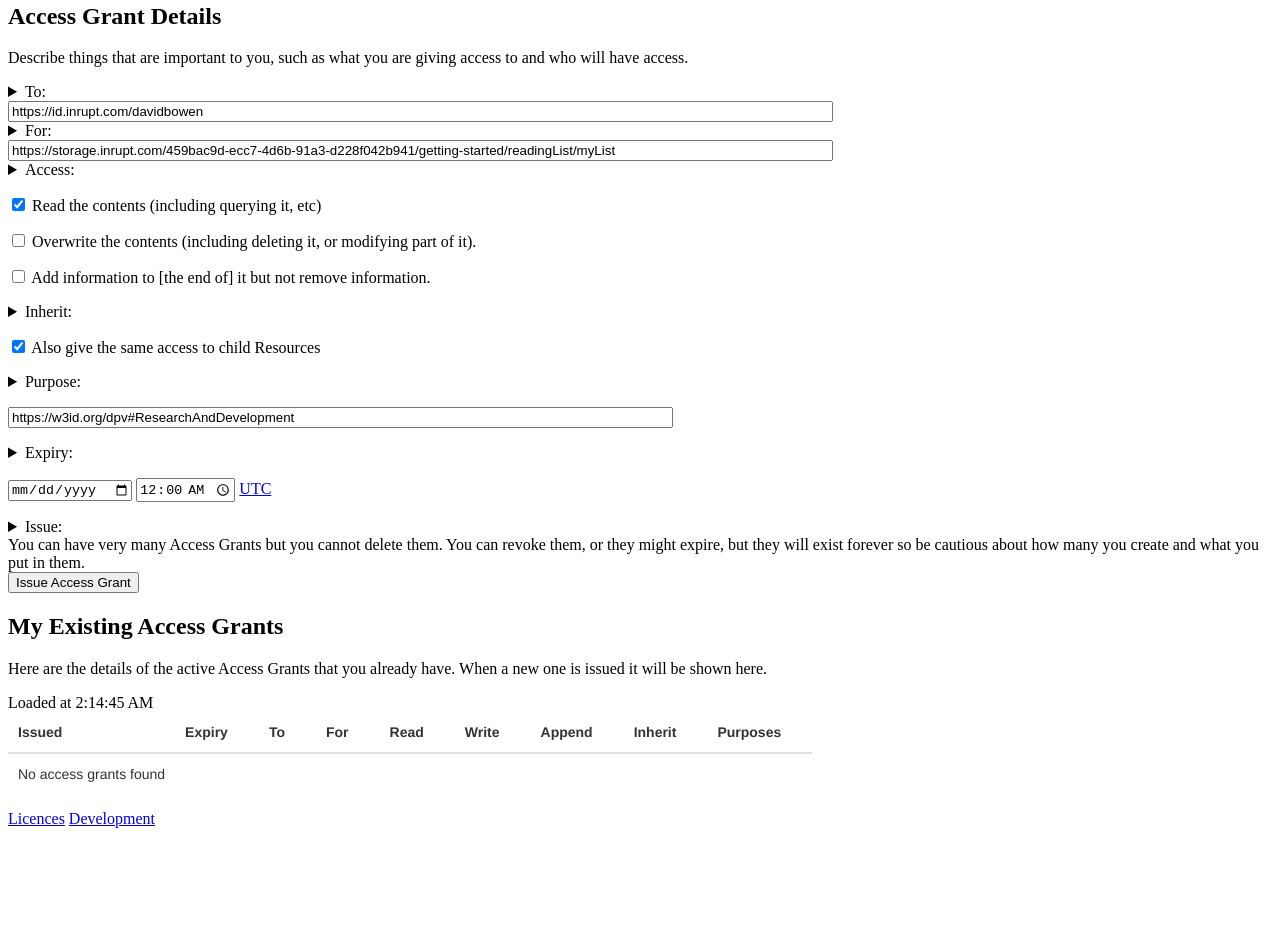
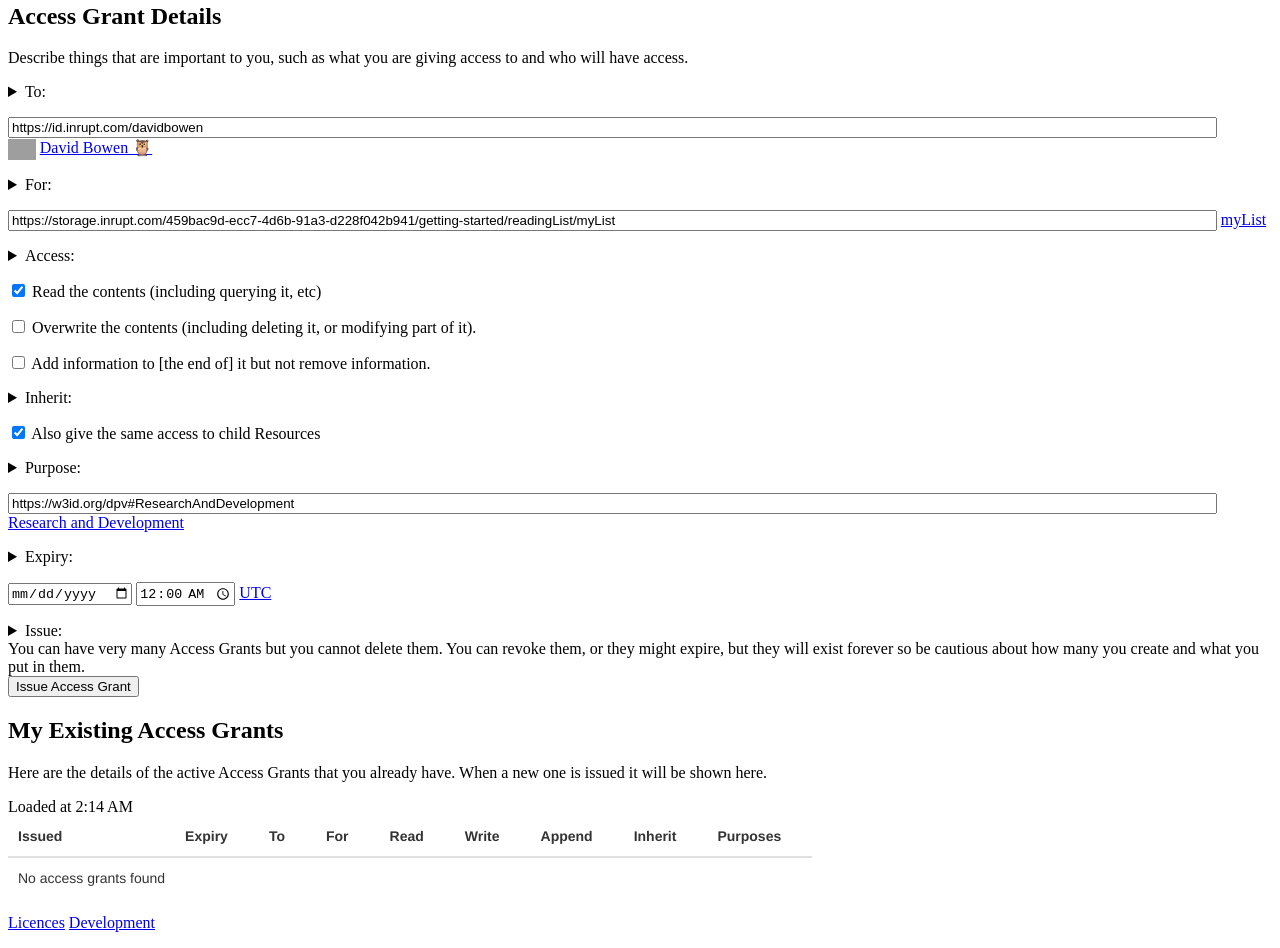
Before and after one commit to MyForest/issue-access-grant, a website built with webpack: page src/index.ejs in a window 1280 px wide. Shown: the part 391-1339 px from the top of the page. Before the commit the page ends 1235 px from the top, so only its background shows below. Built offline with nearby package versions, Linux system fonts and the light colour scheme; grey boxes are pictures that could not be loaded; what @inrupt/solid-client-access-grants, @inrupt/solid-client-authn-browser would draw is missing.

Commit message:
Use more consistent names for input elements

```diff
--- a/src/index.ejs
+++ b/src/index.ejs
@@ -29,7 +29,7 @@
         <summary><label id="labelIdP" for="input-idp">Identity Provider:</label></summary>
         Ideally you should know how you prefer to login to Solid. If not then simply leave this default.
       </details>
-      <input type="text" id="input-idp" size="80" value="https://login.inrupt.com"></input>
+      <input type="text" id="input-idp" style="width: 95%" value="https://login.inrupt.com"></input>
       <button name="btnLogin" id="btnLogin">Login</button>
     </div>
     <div>
@@ -55,10 +55,12 @@
       </summary>
       <p>Grant access to the agent with this WebID. It might represent a person or a bot.</p>
     </details>
-    <input type="text" id="input-requestor-webid" name="input-requestor-webid" size="100"
-      value="https://id.inrupt.com/davidbowen">
+    <p>
+      <input type="text" data-access-request-state id="input-requestor-webid"
+        style="width: 95%" value="https://id.inrupt.com/davidbowen">
       <br>
-    <label id="to-description"></label>
+      <label data-summary-for="input-requestor-webid">&nbsp;</label>
+    </p>
 
 
     <details>
@@ -66,9 +68,11 @@
       <p>This is the Resource URI you are giving access to.</p>
       <p>You can use a Resource or a Container.</p>
     </details>
-    <input type="text" id="input-resource" name="input-resource" size="100"
-      value="https://storage.inrupt.com/459bac9d-ecc7-4d6b-91a3-d228f042b941/getting-started/readingList/myList">
-
+    <p>
+      <input type="text" data-access-request-state data-is-array id="input-resource" name="input-resource" style="width: 95%"
+        value="https://storage.inrupt.com/459bac9d-ecc7-4d6b-91a3-d228f042b941/getting-started/readingList/myList">
+        <label data-summary-for="input-resource" data-summary-uses-simple-resource-label>&nbsp;</label>
+      </p>
 
     <details>
       <summary>Access:</summary>
@@ -78,16 +82,16 @@
         you want to know the technical details.</p>
     </details>
     <p title="Read">
-      <input type="checkbox" id="access-mode-read" name="access-mode-read" checked></input>
-      <label for="access-mode-read">Read the contents (including querying it, etc)</label>
+      <input type="checkbox" data-access-request-state id="input-access-mode-read" checked></input>
+      <label for="input-access-mode-read">Read the contents (including querying it, etc)</label>
     </p>
     <p title="Write">
-      <input type="checkbox" id="access-mode-write" name="access-mode-write"></input>
-      <label for="access-mode-write">Overwrite the contents (including deleting it, or modifying part of it).</label>
+      <input type="checkbox" data-access-request-state id="input-access-mode-write"></input>
+      <label for="input-access-mode-write">Overwrite the contents (including deleting it, or modifying part of it).</label>
     </p>
     <p title="Append">
-      <input type="checkbox" id="access-mode-append" name="access-mode-append"></input>
-      <label for="access-mode-append">Add information to [the end of] it but not remove information.</label>
+      <input type="checkbox" data-access-request-state id="input-access-mode-append"></input>
+      <label for="input-access-mode-append">Add information to [the end of] it but not remove information.</label>
     </p>
 
     <details>
@@ -96,8 +100,8 @@
         because it allows you to give access to a lot of Resources with a single Access Grant.</p>
     </details>
     <p title="Inherit">
-      <input type="checkbox" id="inherit" name="inherit" checked></input>
-      <label for="inherit">Also give the same access to child Resources</label>
+      <input type="checkbox" data-access-request-state id="input-inherit" checked></input>
+      <label for="input-inherit">Also give the same access to child Resources</label>
     </p>
 
 
@@ -110,11 +114,11 @@
         purposes defined.</p>
     </details>
     <p title="Purposes">
-      <input type="text" id="purpose" name="purpose" size="80"
-        value="https://w3id.org/dpv#ResearchAndDevelopment"></input>
-    </p>
-    <label id="purpose-description"></label>
+      <input type="text" data-access-request-state data-is-array id="input-purpose"
+ style="width: 95%" value="https://w3id.org/dpv#ResearchAndDevelopment"></input>
 
+    <label data-summary-for="input-purpose">&nbsp;</label>
+  </p>
 
     <details>
       <summary>Expiry:</summary>
@@ -125,8 +129,10 @@
         of the security system to check the revocation status of your Access Grant.</p>
     </details>
     <p title="Expiry">
-      <input type="date" id="expiration-date" name="expiration-date"> <input type="time" id="expiration-time"
-        name="expiration-time" value="00:00" /> <a target="_blank" rel="noopener noreferrer"
+      <input type="date" data-access-request-state id="input-expiration-date">
+      <input type="time" data-access-request-state id="input-expiration-time" value="00:00" />
+      <a
+        target="_blank" rel="noopener noreferrer"
         href="https://en.wikipedia.org/wiki/Coordinated_Universal_Time">UTC</a>
     </p>
 
@@ -136,11 +142,9 @@
       <p>When you issue the Access Grant it will be available for the other person to use. They will need to work out
         how to find it and use it. They will probably be using an app to do that for them.</p>
       <h3>Request</h3>
-      <textarea name="requestBody" id="requestBody" rows="10" cols="100" disabled="disabled"
-        style="white-space: pre-wrap;"></textarea>
+      <pre id="request-body" style="width: 100%" />
       <h3>Response</h3>
-      <textarea name="accessGrantBody" id="accessGrantBody" rows="10" cols="100" disabled="disabled"
-        style="white-space: pre-wrap;"></textarea>
+      <pre id="access-grant-body" style="width: 100%" />
 
     </details>
     <aside>You can have very many Access Grants but you cannot delete them.
--- a/src/index.js
+++ b/src/index.js
@@ -1,26 +1,16 @@
-import {
-  login,
-  handleIncomingRedirect,
-  getDefaultSession
-} from "@inrupt/solid-client-authn-browser";
+import { login, handleIncomingRedirect, getDefaultSession } from "@inrupt/solid-client-authn-browser";
 
 import { getAccessGrantAll, approveAccessRequest } from "@inrupt/solid-client-access-grants";
-import "./responsive.css";
-import "./sortable-theme-bootstrap.css";
+
 import { getLabel } from "./labels"
 import { getImageURL } from "./images"
 
-const buttonLogin = document.querySelector("#btnLogin");
-const buttonIssue = document.querySelector("#btnIssue");
-const inputRequestorWebId = document.querySelector("#input-requestor-webid");
-const inputResource = document.querySelector("#input-resource");
-const accessGrantBody = document.querySelector("#accessGrantBody");
-const accessgrants = document.querySelector("#accessgrants");
-const loading = document.querySelector("#accessgrants-loading-status");
-const idp = document.querySelector("#input-idp");
+import "./responsive.css";
+import "./sortable-theme-bootstrap.css";
 
-async function cellContentForURL(url, defaultLabel = (url) => url) {
-  const label = getLabel(url) ?? defaultLabel(url);
+
+async function cellContentForURL(url, missingLabelFunction = (url) => url) {
+  const label = getLabel(url) ?? missingLabelFunction(url);
   var result = "";
   if (label == url) {
     result += "<span>";
@@ -28,9 +18,9 @@ async function cellContentForURL(url, defaultLabel = (url) => url) {
     result += "<span title='" + url + "'>";
   }
 
-  const imageURL =await getImageURL(url);
-  if(imageURL){
-    result +="<img style='vertical-align:middle; height: 1.3em;' src='" + imageURL + "' /> ";
+  const imageURL = await getImageURL(url);
+  if (imageURL) {
+    result += "<img style='vertical-align:middle; height: 1.3em;' src='" + imageURL + "' /> ";
   }
 
   result += "<a  target='_blank' rel='noopener noreferrer' href='" + url + "'>";
@@ -40,26 +30,26 @@ async function cellContentForURL(url, defaultLabel = (url) => url) {
   return result;
 }
 
-async function cellContentForArray(array, defaultLabel) {
+async function cellContentForArray(array, missingLabelFunction= (url) => url) {
 
-  if (array == null || array.length==0) {
-    return "<span title='Nothing specified'>" + defaultLabel + "</span>";
+  if (array == null || array.length == 0) {
+    return "<span title='Nothing specified'>" + missingLabelFunction + "</span>";
   }
-  var result="";
+  var result = "";
   var comma = "";
   var actuallyAnArray = array;
   if (!Array.isArray(array)) {
     actuallyAnArray = Array(array);
   }
-  actuallyAnArray=actuallyAnArray.filter(item=>item.length>0)
-  if (actuallyAnArray.length==0) {
-    return "<span title='Nothing specified'>" + defaultLabel + "</span>";
+  actuallyAnArray = actuallyAnArray.filter(item => item.length > 0)
+  if (actuallyAnArray.length == 0) {
+    return "<span title='Nothing specified'>" + missingLabelFunction + "</span>";
   }
 
   for (const item of actuallyAnArray) {
     if (item.length) {
       result += comma;
-      result += await cellContentForURL(item);
+      result += await cellContentForURL(item,missingLabelFunction);
       comma = ", ";
     }
   }
@@ -75,9 +65,8 @@ function simpleResourceLabel(resourceURI) {
 }
 
 function loginToIdP() {
-
   const loginOptions = {
-    oidcIssuer: idp.value,
+    oidcIssuer: document.querySelector("#input-idp").value,
     redirectUrl: new URL(".", window.location.href).toString(),
     clientId: "https://myforest.com/issue-access-grant/client-identifier.json"
   }
@@ -95,7 +84,7 @@ async function handleRedirectAfterLogin() {
   if (session.info.isLoggedIn) {
     // Update the page with the status.
     document.getElementById("myWebID").innerHTML = await cellContentForURL(session.info.webId);
-    buttonIssue.removeAttribute("disabled");
+    // buttonIssue.removeAttribute("disabled");
     listAccessGrants();
   } else {
     console.log("Not logged in")
@@ -103,25 +92,27 @@ async function handleRedirectAfterLogin() {
 }
 
 
-
-async function getRequestOverride() {
-  const access = {
-    read: document.querySelector("#access-mode-read").checked,
-    write: document.querySelector("#access-mode-write").checked,
-    append: document.querySelector("#access-mode-append").checked
+/**
+ * Gather the input state so we can preview it and return it in the case we actually want to issue the Access Grant
+ * @returns An object that can be used to issue an Access Grant
+ */
+async function getRequestOverrideAndUpdatePreview() {
+  const access = {};
+  for (const mode of ["read", "write", "append"]) {
+    access[mode] = document.querySelector("#input-access-mode-" + mode).checked
   }
 
   const requestOverride = {
     status: "https://w3id.org/GConsent#ConsentStatusExplicitlyGiven",
-    requestor: inputRequestorWebId.value,
+    requestor: document.querySelector("#input-requestor-webid").value,
     access,
-    purpose: [document.querySelector("#purpose").value.split(",")],
-    resources: [inputResource.value],
-    inherit: document.querySelector("#inherit").checked
+    purpose: [...new Set(document.querySelector("#input-purpose").value.split(","))],
+    resources: [...new Set(document.querySelector("#input-resource").value.split(","))],
+    inherit: document.querySelector("#input-inherit").checked
   }
 
-  const expirationDateValue = document.querySelector("#expiration-date").value
-  const expirationTimeValue = document.querySelector("#expiration-time").value
+  const expirationDateValue = document.querySelector("#input-expiration-date").value
+  const expirationTimeValue = document.querySelector("#input-expiration-time").value
   if (expirationDateValue.length > 0) {
     var dateExpression = expirationDateValue + "T";
     if (expirationTimeValue.length > 0) {
@@ -132,20 +123,22 @@ async function getRequestOverride() {
     requestOverride.expirationDate = new Date(dateExpression);
   }
 
-  document.querySelector("#requestBody").innerText = JSON.stringify(requestOverride, null, 2);
+    // Show pretty-printed preview
+  document.querySelector("#request-body").innerText = JSON.stringify(requestOverride, null, 2);
   return requestOverride;
 }
 
 async function issueGrant() {
+  const accessGrantBody = document.querySelector("#access-grant-body");
+
   try {
-    const requestOverride = await getRequestOverride();
-    // const grant = { "example": true, "moment": new Date() };
+    const requestOverride = await getRequestOverrideAndUpdatePreview();
     const grant = await approveAccessRequest(undefined, requestOverride)
     accessGrantBody.innerText = JSON.stringify(grant, null, 2);
     listAccessGrants()
   } catch (error) {
     console.log(error);
-    accessGrantBody.textContent = "Error: " + error;
+    accessGrantBody.innerText = "Error: " + error;
   }
 }
 
@@ -153,30 +146,77 @@ async function issueGrant() {
 
 async function listAccessGrants() {
   const defaultTitle = "Issue Access Grant";
+  const loading = document.querySelector("#accessgrants-loading-status");
+
   try {
     loading.innerText = "(loading...)";
-    const params = { resource: inputResource.value }
+    const params = { includeExpired: true, resource: document.querySelector("#input-resource").value }
     const accessGrants = await getAccessGrantAll(params);
 
     if (accessGrants.length > 0) {
       accessgrants.innerHTML = ""
       for (let i = 0; i < accessGrants.length; i++) {
+        accessgrants.innerHTML += await accessGrantAsTableRow(accessGrants, i);
+      }
+
+      document.title = "(" + accessGrants.length + ") " + defaultTitle;
+    } else {
+      accessgrants.innerHTML = "<tr><td>No access grants found</td></tr>"
+      document.title = defaultTitle;
+    }
+
+  } catch (error) {
+    console.log(error);
+    accessgrants.innerHTML = "Error" + error;
+  } finally {
+    loading.innerText = "Loaded at " + new Date().toLocaleTimeString([], { timeStyle: 'short' });
+  }
+
+}
+
+/**
+ * Create a user-friendly summary of the field and present it to the user in the summary node
+ * @param {Node} node
+ * @param {Node} summaryNode
+ * @returns
+ */
+async function updateSummary(node, summaryNode) {
+  const value = node.value;
+  if (value == null) {
+    summaryNode.innerHTML = "&nbsp;";
+    return;
+  }
+
+  var missingLabelFunction=undefined;
+  if(summaryNode.dataset.summaryUsesSimpleResourceLabel!=null){
+    missingLabelFunction=simpleResourceLabel
+  }
+
+  if (node.dataset.isArray == null) {
+    summaryNode.innerHTML = await cellContentForURL(value,missingLabelFunction)
+  } else {
+    summaryNode.innerHTML = await cellContentForArray([...new Set(value.split(","))],missingLabelFunction)
+  }
+
+}
+
+async function accessGrantAsTableRow(accessGrants, i) {
   const vc = accessGrants[i];
-        var row = ""
-        row += "<tr>"
-        row += "<td class='priority-5' title='" + vc.id + "'>" + i + "</td>"
+  var row = "";
+  row += "<tr>";
+  row += "<td class='priority-5' title='" + vc.id + "'>" + i + "</td>";
 
-        row += "<td class='priority-4' data-value='" + vc.issuanceDate + "' title='" + vc.issuanceDate + "'>" + new Date(vc.issuanceDate).toLocaleDateString() + "</td>"
+  row += "<td class='priority-4' data-value='" + vc.issuanceDate + "' title='" + vc.issuanceDate + "'>" + new Date(vc.issuanceDate).toLocaleDateString() + "</td>";
 
   if (vc.expirationDate == null) {
-          row += "<td class='priority-4'>" + (vc.expirationDate ?? "Never") + "</td>"
+    row += "<td class='priority-4'>" + (vc.expirationDate ?? "Never") + "</td>";
   } else {
-          row += "<td class='priority-4' data-value='" + vc.expirationDate + "' title='" + vc.expirationDate + "'>" + new Date(vc.expirationDate).toLocaleDateString() + "</td>"
+    row += "<td class='priority-4' data-value='" + vc.expirationDate + "' title='" + vc.expirationDate + "'>" + new Date(vc.expirationDate).toLocaleDateString() + "</td>";
   }
 
   row += "<td class='priority-5'>";
   row += await cellContentForURL(vc.issuer);
-        row += "</td>"
+  row += "</td>";
 
   const providedConsent = vc.credentialSubject.providedConsent;
 
@@ -194,15 +234,15 @@ async function listAccessGrants() {
   for (const mode of ["Read", "Write", "Append"]) {
     const checked = providedConsent.mode.includes(mode);
     row += "<td ";
-          row += "data-value='" + checked + "' "
-          row += "title='" + mode + "'"
+    row += "data-value='" + checked + "' ";
+    row += "title='" + mode + "'";
     row += ">";
     row += "<input disabled type='checkbox' ";
 
     if (checked) {
       row += "checked";
     }
-          row += "/></td>"
+    row += "/></td>";
   }
 
   row += "<td class='priority-3' title='Inherit'>";
@@ -210,46 +250,39 @@ async function listAccessGrants() {
   if (providedConsent.inherit) {
     row += "checked";
   }
-        row += "/></td>"
+  row += "/></td>";
 
   row += "<td class='priority-3'>";
 
-        row +=await cellContentForArray(providedConsent.forPurpose,"Anything")
+  row += await cellContentForArray(providedConsent.forPurpose, "Anything");
   row += "</td>";
 
 
-      row += "</tr>"
-      accessgrants.innerHTML += row
+  row += "</tr>";
+  return row;
 }
 
-    document.title = "(" + accessGrants.length + ") " + defaultTitle;
-  } else {
-    accessgrants.innerHTML = "<tr><td>No access grants found</td></tr>"
-    document.title = defaultTitle;
+
+
+document.querySelector("#btnLogin").onclick = function () { loginToIdP(); };
+document.querySelector("#btnIssue").onclick = function () { issueGrant(); };
+
+// Update the Access Grant preview when the user changes the input state
+for (const item of document.querySelectorAll('[data-access-request-state]')) {
+  item.addEventListener("input", getRequestOverrideAndUpdatePreview);
 }
 
-} catch (error) {
-  console.log(error);
-  accessgrants.innerHTML = "Error" + error;
-} finally {
-  loading.innerText = "Loaded at " + new Date().toLocaleTimeString();
+// Update the field summary when the user changes the underlying data
+for (const summaryNode of document.querySelectorAll('[data-summary-for]')) {
+  const item = document.getElementById(summaryNode.dataset.summaryFor)
+  if (item == null) {
+    console.warn("Unable to find item element with id " + summaryNode.dataset.summaryFor)
+    continue;
+  }
+  item.addEventListener("input", async () => { await updateSummary(item, summaryNode); });
+  await updateSummary(item, summaryNode);
 }
 
-}
-
-buttonLogin.onclick = function () { loginToIdP(); };
-buttonIssue.onclick = function () { issueGrant(); };
-
-inputRequestorWebId.onclick = function () { getRequestOverride() };
-inputResource.onclick = function () { getRequestOverride() };
-document.querySelector("#inherit").onclick = function () { getRequestOverride() };
-document.querySelector("#access-mode-read").onclick = function () { getRequestOverride() };
-document.querySelector("#access-mode-write").onclick = function () { getRequestOverride() };
-document.querySelector("#access-mode-append").onclick = function () { getRequestOverride() };
-
-document.querySelector("#input-requestor-webid").oninput = async function () { document.querySelector("#to-description").innerHTML = await cellContentForURL(document.querySelector("#input-requestor-webid").value) };
-document.querySelector("#purpose").oninput = async function () { document.querySelector("#purpose-description").innerHTML = await cellContentForArray(document.querySelector("#purpose").value.split(","),"Anything") };
-
-getRequestOverride();
+getRequestOverrideAndUpdatePreview();
 
 handleRedirectAfterLogin();
```
Lines whose indentation alone changed are shown as unchanged.
